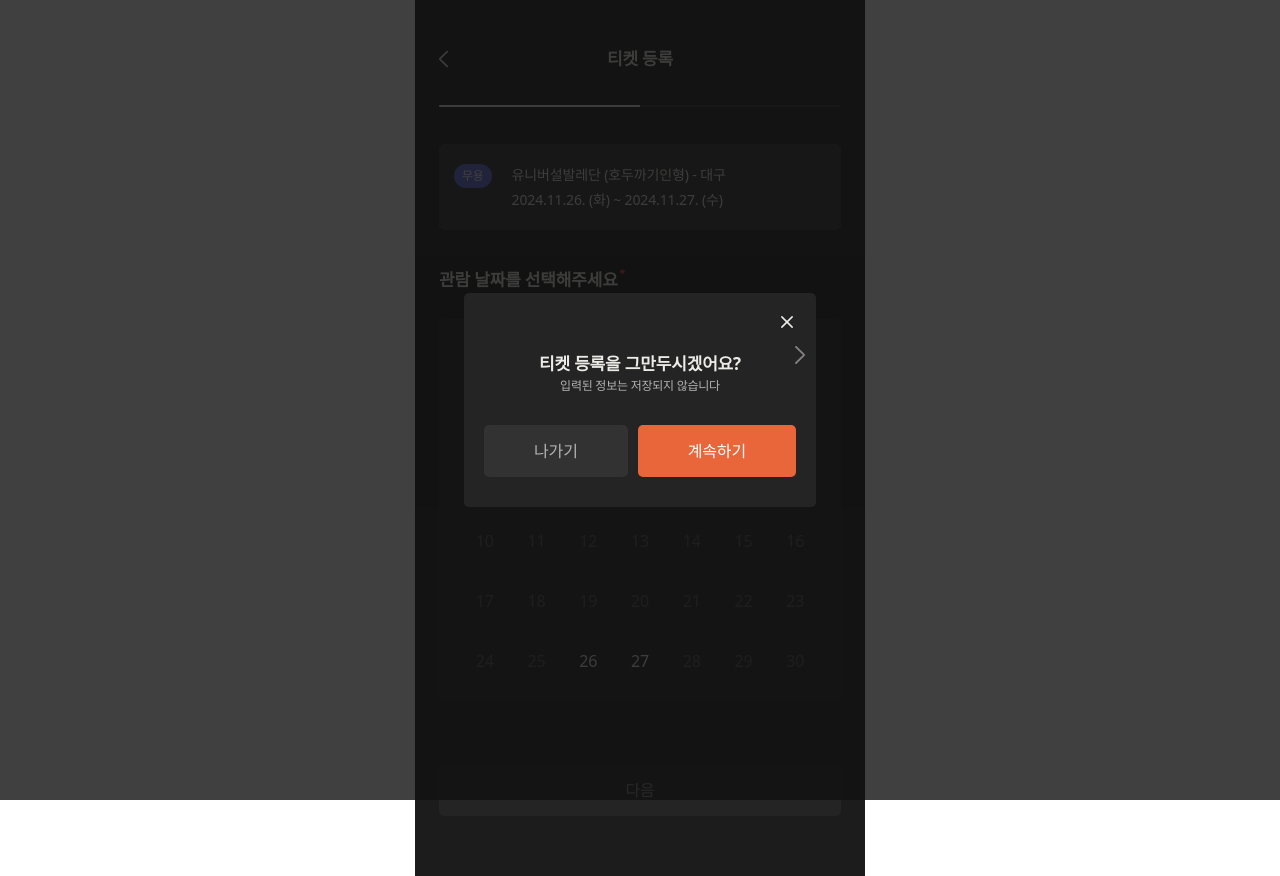
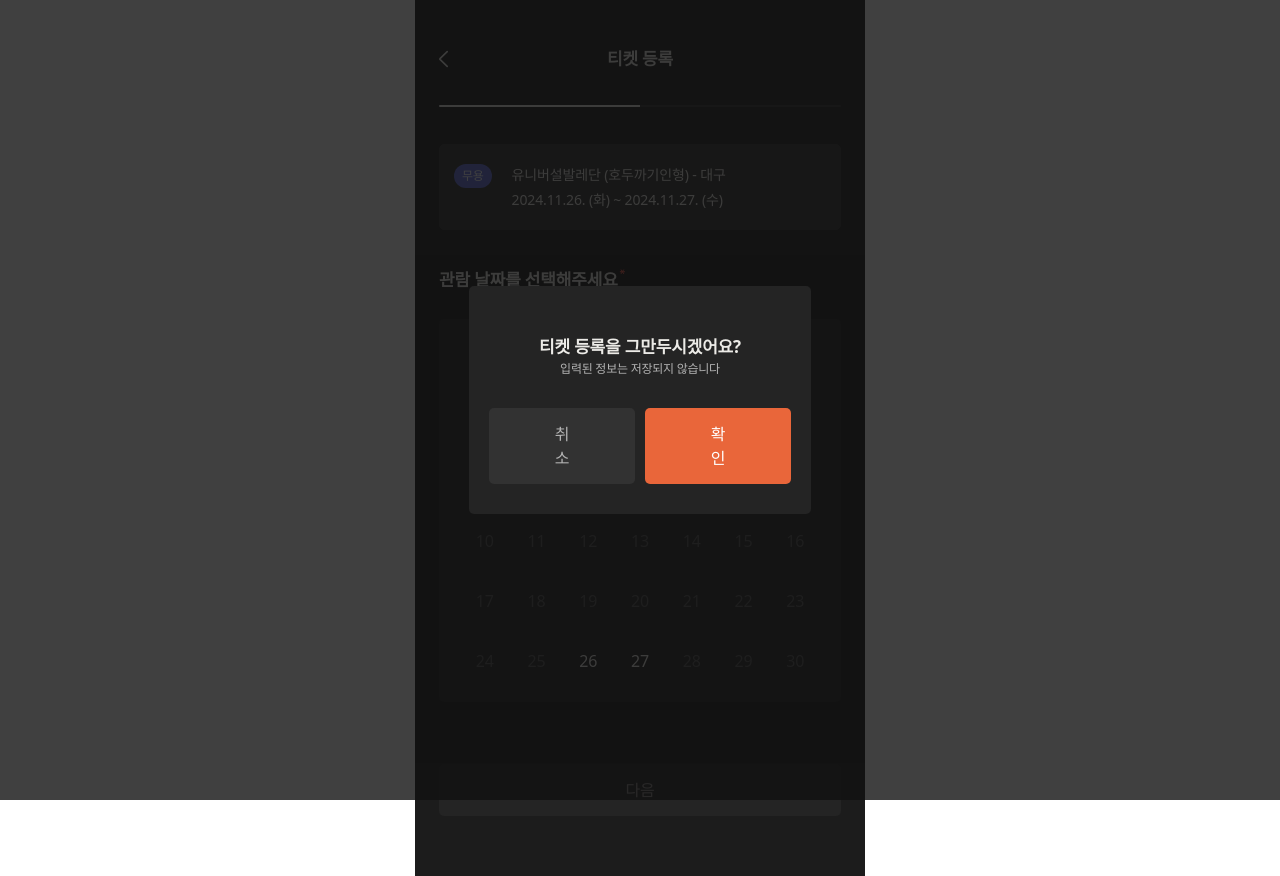
Before and after one commit to kusitms-com/30th_Meetup_TeamE_Claco_Front, a React (Vite) app: page /ticketbook/ticket/detail in a window 1280 px wide. Both pictures are taken after a click on the icon 443 px from the left and 58 px from the top of the page. Built offline with nearby package versions, Linux system fonts and the light colour scheme; what chartjs-plugin-datalabels would draw is missing.

Commit message:
fix: 모달 버튼 diabled 속성 추가

```diff
--- a/src/components/Ticket/Modal/CreateEdit/index.tsx
+++ b/src/components/Ticket/Modal/CreateEdit/index.tsx
@@ -33,20 +33,18 @@ export const CreateEditModal = ({
 
   return (
     <Modal
-      isDualButton={false}
-      singleButtonText="확인"
-      onSingleButtonClick={() =>
+      title={`클라코북 ${action === "add" ? "추가" : "수정"}`}
+      positiveButtonText="확인"
+      negativeButtonText="취소"
+      onNegativeButtonClick={onClose}
+      onPositiveButtonClick={() =>
         onConfirm({
           id: id ?? null,
           title: title,
           color: colorState,
         })
       }
-      onClose={onClose}
-      isSingleButtonDisabled={
-        title.length === 0 || colorState.trim().length === 0
-      }
-      title={`클라코북 ${action === "add" ? "추가" : "수정"}`}
+      disabled={title.length === 0 || colorState.trim().length === 0}
     >
       <div className="flex flex-col items-center justify-center mb-[30px] space-y-[21px]">
         <div className="flex flex-col items-center justify-center w-full space-y-2">
@@ -70,17 +68,17 @@ export const CreateEditModal = ({
           <div className="body1-medium text-[#F1EFEF] text-left w-full">
             색상
           </div>
-          <div className="flex items-center justify-between w-full">
+          <div className="flex items-center justify-center gap-[7px] w-[302px]">
             <div
-              className={`w-[98px] h-[38px] rounded-[5px] bg-[#DD6339] ${colorState === "#DD6339" ? "border-[1px] border-grayscale-80" : ""}`}
+              className={`w-[96px] h-[38px] rounded-[5px] bg-[#DD6339] ${colorState === "#DD6339" ? "border-[1px] border-grayscale-80" : ""}`}
               onClick={() => setColorState("#DD6339")}
             />
             <div
-              className={`w-[98px] h-[38px] rounded-[5px] bg-[#D499B8] ${colorState === "#D499B8" ? "border-[1px] border-grayscale-80" : ""}`}
+              className={`w-[96px] h-[38px] rounded-[5px] bg-[#D499B8] ${colorState === "#D499B8" ? "border-[1px] border-grayscale-80" : ""}`}
               onClick={() => setColorState("#D499B8")}
             />
             <div
-              className={`w-[98px] h-[38px] rounded-[5px] bg-[#9E8D8E] ${colorState === "#9E8D8E" ? "border-[1px] border-grayscale-80" : ""}`}
+              className={`w-[96px] h-[38px] rounded-[5px] bg-[#9E8D8E] ${colorState === "#9E8D8E" ? "border-[1px] border-grayscale-80" : ""}`}
               onClick={() => setColorState("#9E8D8E")}
             />
           </div>
--- a/src/components/Ticket/Modal/Delete/index.tsx
+++ b/src/components/Ticket/Modal/Delete/index.tsx
@@ -14,16 +14,14 @@ export const DeleteModal = ({
 }: DeleteModalProps) => {
   return (
     <Modal
-      isDualButton={true}
-      positiveButtonText="확인"
+      positiveButtonText="삭제"
       negativeButtonText="취소"
       onNegativeButtonClick={onClose}
       onPositiveButtonClick={() => onConfirm(clacoBook.id!)}
-      onClose={onClose}
     >
       <div className="flex flex-col items-center justify-center mb-[30px]">
         <span className="mb-2 headline2-bold">
-          정말 이 클라코북을 삭제하시겠어요?
+          정말 이 티켓북을 삭제하시겠어요?
         </span>
         <span className="text-center caption-12 text-grayscale-70">
           지금 삭제하시면 기록된 모든 내용이 삭제되며 <br />
--- a/src/components/common/Calendar/index.tsx
+++ b/src/components/common/Calendar/index.tsx
@@ -1,5 +1,6 @@
 import { useState } from "react";
 import { ReactComponent as BackArrow } from "@/assets/svgs/BackArrow.svg";
+import { ReactComponent as RightArrow } from "@/assets/svgs/RightArrow.svg";
 import { CalendarProps } from "@/types";
 
 export const Calendar = ({
@@ -46,7 +47,7 @@ export const Calendar = ({
   };
 
   return (
-    <div className="mx-auto flex-col items-center justify-center bg-grayscale-20 px-8 py-[23px] rounded-[5px]">
+    <div className="mx-auto flex-col items-center justify-center bg-grayscale-20 px-8 py-[23px] rounded-[5px] ">
       <div className="flex justify-between items-center mb-[35px]">
         <BackArrow
           width="18"
@@ -58,11 +59,11 @@ export const Calendar = ({
         <span className="text-grayscale-80 headline2-bold">
           {`${getYear()}년 ${getMonth() + 1}월`}
         </span>
-        <BackArrow
+        <RightArrow
           width="18"
           height="18"
           viewBox="0 0 11 20"
-          className="cursor-pointer text-grayscale-60 rotate-180"
+          className="cursor-pointer text-grayscale-60"
           onClick={() => changeMonth(1)}
         />
       </div>
--- a/src/components/common/Modal/index.tsx
+++ b/src/components/common/Modal/index.tsx
@@ -1,65 +1,36 @@
-import { ReactComponent as Remove } from "@/assets/svgs/remove.svg";
 import { ModalProps } from "@/types";
 
 export const Modal = ({
-  isDualButton,
+  title,
+  children,
   positiveButtonText,
   negativeButtonText,
-  singleButtonText,
   onPositiveButtonClick,
   onNegativeButtonClick,
-  onSingleButtonClick,
-  isSingleButtonDisabled = false,
-  onClose,
-  title,
-  children,
+  disabled,
 }: ModalProps) => {
   return (
     <div className="fixed inset-0 flex justify-center items-center bg-[#111111] bg-opacity-80 z-60">
-      <div className="relative bg-grayscale-20 pt-5 pb-[30px] px-5 rounded-[5px]">
+      <div className="relative bg-grayscale-20 pt-5 pb-[30px] px-5 rounded-[5px] min-w-[342px]">
         <div className="pt-[5px] text-center headline2-bold text-grayscale-80">
           {title}
         </div>
-        <div className="absolute top-3 right-3">
-          <Remove
-            viewBox="0 0 22 22"
-            width={34}
-            height={34}
-            onClick={onClose}
-          />
-        </div>
-        <div className="mt-[33px]">{children && <>{children}</>}</div>
-
-        {isDualButton ? (
-          <div className="flex items-center justify-center gap-[10px]">
+        <div className="mt-[23px]">{children && <>{children}</>}</div>
+        <div className="w-[302px] flex items-center justify-between gap-[10px]">
           <button
             onClick={onNegativeButtonClick}
-              className="rounded-[5px] bg-grayscale-30 px-[50px] py-[14px] body1-medium text-grayscale-70 text-center"
+            className="min-w-36 rounded-[5px] bg-grayscale-30 px-[59px] py-[14px] body1-medium text-grayscale-70 text-center"
           >
             {negativeButtonText}
           </button>
           <button
             onClick={onPositiveButtonClick}
-              className="rounded-[5px] bg-primary px-[50px] py-[14px] body1-medium text-white text-center"
+            className={`min-w-36 rounded-[5px] bg-primary px-[59px] py-[14px] body1-medium text-white text-center ${disabled ? "opacity-30" : ""}`}
+            disabled={disabled}
           >
             {positiveButtonText}
           </button>
         </div>
-        ) : (
-          <div className="flex items-center justify-center">
-            <button
-              onClick={onSingleButtonClick}
-              disabled={isSingleButtonDisabled}
-              className={`px-[140px] py-[14px] rounded-[0.3125rem] body1-medium ${
-                isSingleButtonDisabled
-                  ? "bg-grayscale-30 text-grayscale-60"
-                  : "bg-primary text-grayscale-80"
-              }`}
-            >
-              {singleButtonText}
-            </button>
-          </div>
-        )}
       </div>
     </div>
   );
--- a/src/pages/TicketBook/Ticket/Detail/page.tsx
+++ b/src/pages/TicketBook/Ticket/Detail/page.tsx
@@ -100,12 +100,10 @@ export const TicketDetailPage = () => {
 
       {isModalOpen && (
         <Modal
-          isDualButton={true}
-          positiveButtonText="계속하기"
-          negativeButtonText="나가기"
-          onPositiveButtonClick={handleCloseModal}
-          onNegativeButtonClick={() => navigate("/ticketbook")}
-          onClose={handleCloseModal}
+          positiveButtonText="확인"
+          negativeButtonText="취소"
+          onPositiveButtonClick={() => navigate("/ticketbook")}
+          onNegativeButtonClick={handleCloseModal}
         >
           <div className="flex flex-col items-center justify-center mt-[13px] mb-[30px]">
             <span className="headline2-bold text-grayscale-80">
@@ -217,11 +215,11 @@ export const TicketDetailPage = () => {
 
               {isAdding ? (
                 <Modal
-                  isDualButton={false}
-                  singleButtonText="추가하기"
-                  onSingleButtonClick={handleAddCasting}
-                  isSingleButtonDisabled={newCasting.trim() === ""}
-                  onClose={handleCloseCastingModal}
+                  positiveButtonText="확인"
+                  negativeButtonText="취소"
+                  onPositiveButtonClick={handleAddCasting}
+                  onNegativeButtonClick={handleCloseCastingModal}
+                  disabled={newCasting.trim() === ""}
                 >
                   <div className="w-full flex flex-col items-center justify-center mt-[12.45px] mb-[37px] gap-[13.1px]">
                     <span className="headline2-bold text-grayscale-80">
--- a/src/pages/TicketBook/Ticket/Review/page.tsx
+++ b/src/pages/TicketBook/Ticket/Review/page.tsx
@@ -99,12 +99,10 @@ export const TicketReviewPage = () => {
 
       {isModalOpen && (
         <Modal
-          isDualButton={true}
           positiveButtonText="계속하기"
           negativeButtonText="나가기"
           onPositiveButtonClick={handleCloseModal}
           onNegativeButtonClick={() => navigate("/ticketbook/ticket/detail")}
-          onClose={handleCloseModal}
         >
           <div className="flex flex-col items-center justify-center mt-[13px] mb-[30px]">
             <span className="headline2-bold text-grayscale-80">
```
Also changed, not shown: src/types/modal.ts (+5 -9 lines), src/assets/svgs/RightArrow.svg (added). Lines whose indentation alone changed are shown as unchanged.
